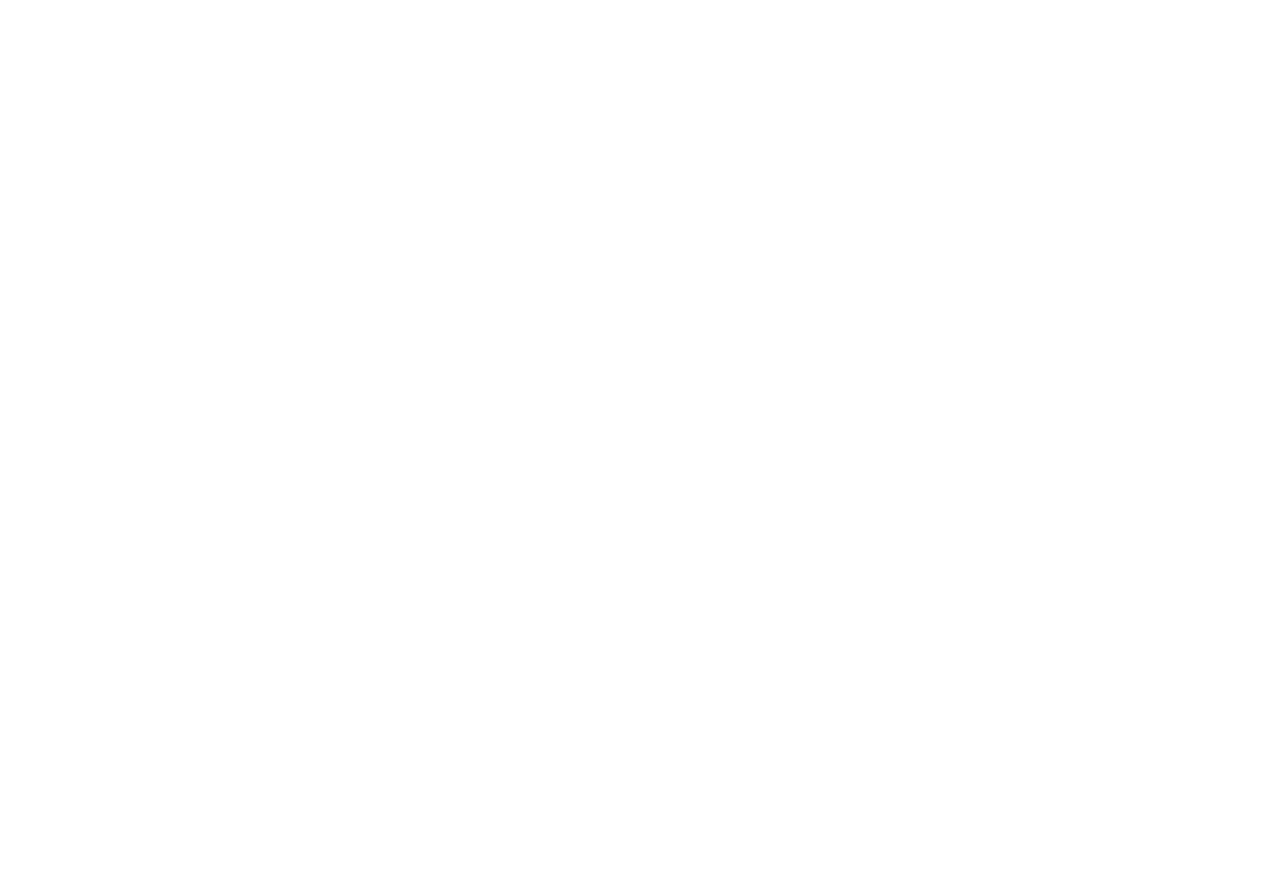
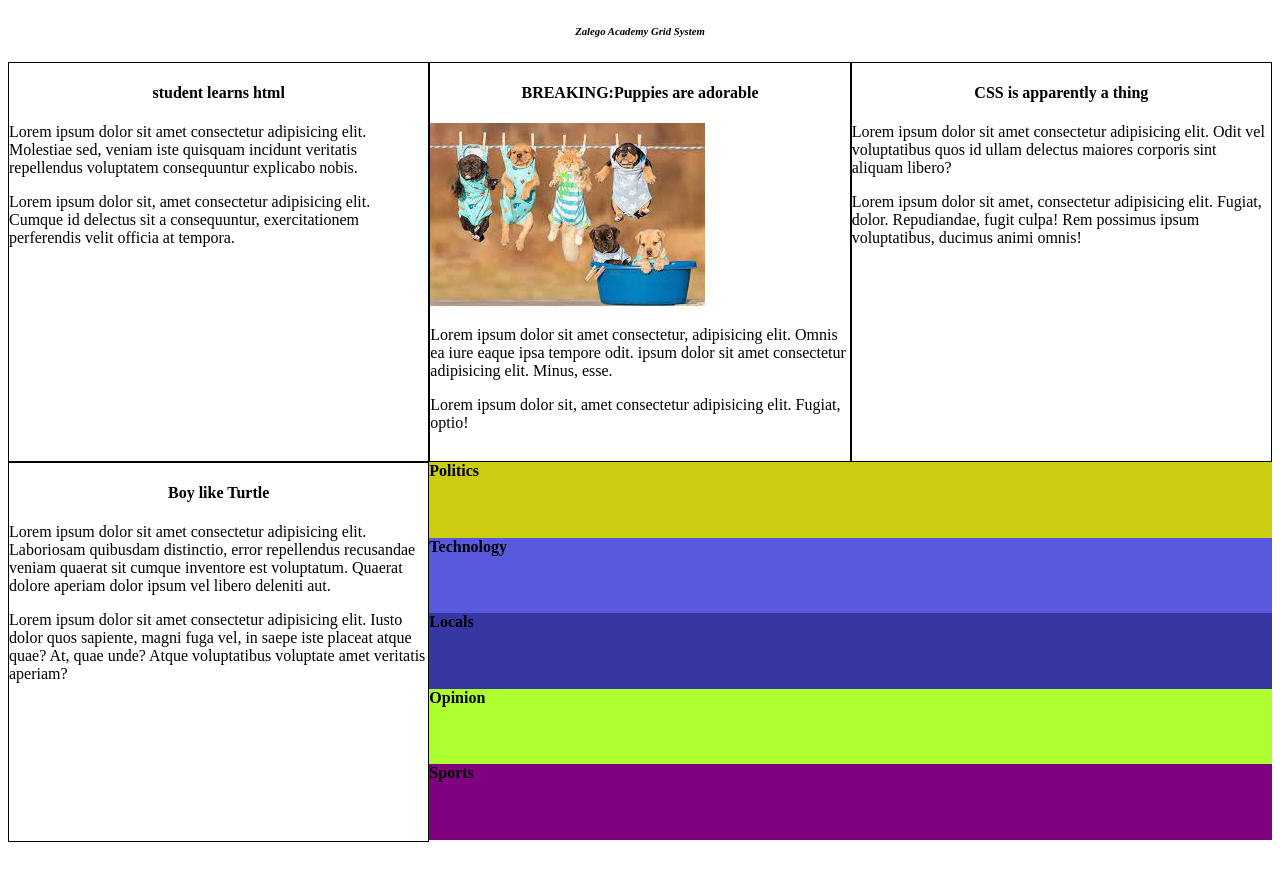
Before and after one commit to plugkevo/assignment-002-css-grid-layout-with-media-query, a plain HTML site: page index.html in a window 1280 px wide. Before the commit the page ends 800 px from the top, so only its background shows below. Drawn offline with Linux system fonts and the light colour scheme.

Commit message:
added a html syntax

```diff
--- a/index.html
+++ b/index.html
@@ -4,10 +4,43 @@
     <meta charset="UTF-8">
     <meta http-equiv="X-UA-Compatible" content="IE=edge">
     <meta name="viewport" content="width=device-width, initial-scale=1.0">
-    <title>Document</title>
+    <title>WIREFRAME DESIGN</title>
     <link rel="stylesheet" href="style.css">
 </head>
 <body>
+    <i><h6>Zalego Academy Grid System</h6></i>
+        <div class="container">
+            <div id="sidebar1"><h4><b>student learns html</b></h4>
+                <p>Lorem ipsum dolor sit amet consectetur adipisicing elit. Molestiae sed, veniam iste quisquam incidunt veritatis repellendus voluptatem consequuntur explicabo nobis.</p>
+                <p>Lorem ipsum dolor sit, amet consectetur adipisicing elit. Cumque id delectus sit a consequuntur, exercitationem perferendis velit officia at tempora.</p>
+            </div>
+            <main><h4><b>BREAKING:Puppies are adorable</b></h4>
+                <img src="images/download.jpg" alt="good puppies">
+                <p>Lorem ipsum dolor sit amet consectetur, adipisicing elit. Omnis ea iure eaque ipsa tempore odit. ipsum dolor sit amet consectetur adipisicing elit. Minus, esse.</p>
+                <p>Lorem ipsum dolor sit, amet consectetur adipisicing elit. Fugiat, optio!</p>
+            </main>
+            <div id="sidebar2"><h4><b>CSS is apparently a thing</b></h4>
+                <p>Lorem ipsum dolor sit amet consectetur adipisicing elit. Odit vel voluptatibus quos id ullam delectus maiores corporis sint aliquam libero?</p>
+                <p>Lorem ipsum dolor sit amet, consectetur adipisicing elit. Fugiat, dolor. Repudiandae, fugit culpa! Rem possimus ipsum voluptatibus, ducimus animi omnis!</p>
+            </div>
+            <div id="sidebar3"><h4><b>Boy like Turtle</b></h4>
+                <p>Lorem ipsum dolor sit amet consectetur adipisicing elit. Laboriosam quibusdam distinctio, error repellendus recusandae veniam quaerat sit cumque inventore est voluptatum. Quaerat dolore aperiam dolor ipsum vel libero deleniti aut.</p>
+                <p>Lorem ipsum dolor sit amet consectetur adipisicing elit. Iusto dolor quos sapiente, magni fuga vel, in saepe iste placeat atque quae? At, quae unde? Atque voluptatibus voluptate amet veritatis aperiam?</p>
+            </div>
+            <div id="content">
+                <div id="sidebar4"><b>Politics</b></div>
+                <div id="sidebar5"><b>Technology</b></div>
+                <div id="sidebar6"><b>Locals</b></div>
+                <div id="sidebar7"><b>Opinion</b></div>
+                <div id="sidebar8"><b>Sports</b></div>
+
+
+            </div>
+
+
+
+
+        </div>
 
 </body>
 </html>
--- a/style.css
+++ b/style.css
@@ -0,0 +1,76 @@
+.container{
+    display: grid;
+    height: 100vh;
+    grid-template-columns: 1fr 1fr 1fr;
+    grid-template-rows: 1fr 1fr;
+    grid-template-areas:
+    "sidebar1 main sidebar2"
+    "sidebar3 content content"
+
+    ;
+
+
+
+
+}
+
+
+#sidebar1{
+    grid-area: sidebar1;
+    border: 1.5px solid;
+
+
+
+}
+main{
+    grid-area: main;
+    border: 1.5px solid;
+}
+#sidebar2{
+    grid-area: sidebar2;
+    border: 1.5px solid;
+}
+#sidebar3{
+    grid-area: sidebar3;
+    border: 1.5px solid;
+    height: 10cm;
+
+}
+#content{
+    grid-area: content;
+}
+#sidebar4{
+    height: 2cm;
+    background-color: rgb(204, 204, 17);
+}
+#sidebar5{
+    height: 2cm;
+    background-color: rgba(0, 0, 204, 0.651);
+
+}
+#sidebar6{
+
+    height: 2cm;
+    background-color: rgb(55, 55, 163);
+
+}
+#sidebar7{
+
+    height: 2cm;
+    background-color: greenyellow;
+
+
+    ;
+}
+#sidebar8{
+    grid-area: sidebar8;
+    height: 2cm;
+    background-color: purple;
+
+}
+h4{
+    text-align: center;
+}
+h6{ text-align: center;
+
+}
```
Also changed, not shown: images/download.jpg (added).
